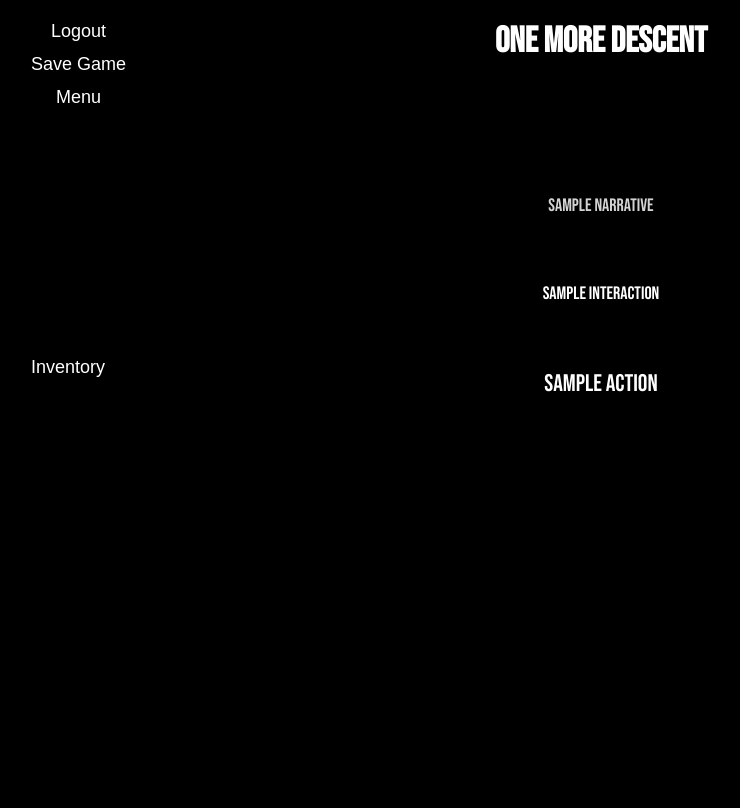
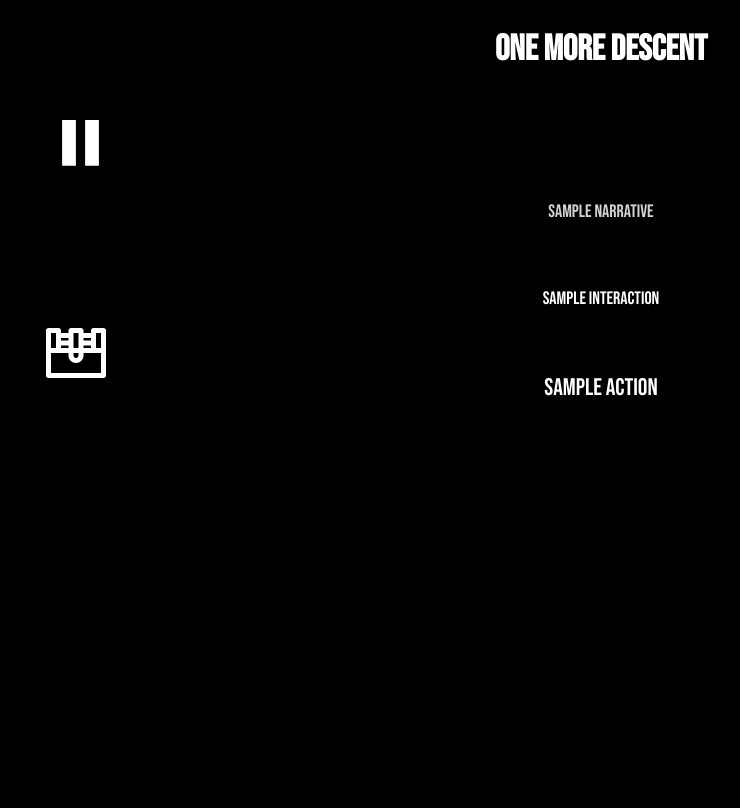
Before and after one commit to kjhall04/DungeonCrawler, a Python web app: template frontend/templates/game.html in a window 1280 px wide. Shown: the whole page, without its empty margins (39-779 px from the left). Before the commit the page ends 392 px from the top, so only its background shows below. Run offline with Jinja, Linux system fonts and the light colour scheme; the template is opened without the code that fills it: most values are stand-ins (such as "Sample title", 1, 10 or a date in 2020).

Commit message:
game menu

```diff
--- a/api/backend/game/player.py
+++ b/api/backend/game/player.py
@@ -6,7 +6,7 @@ BASE_DIRECTORY = os.path.dirname(os.path.abspath(__file__))
 CLASS_SKILLS = os.path.join(BASE_DIRECTORY, '..', 'data', 'class_skills.json')
 
 class Player():
-    def __init__(self, name: str, player_class: str, level=0, experience=0, health=20, max_health=20,
+    def __init__(self, name: str, player_class: str, level=1, experience=0, health=20, max_health=20,
                  defense=3, inventory=None, skills=None, dungeon_floor=1, player_location=None,
                  save_slot = None):
 
--- a/frontend/static/game.css
+++ b/frontend/static/game.css
@@ -1,4 +1,8 @@
 /* General Styles */
+html, body {
+    height: 100%;
+}
+
 body {
     background-color: black;
     color: white;
@@ -7,8 +11,8 @@ body {
     flex-direction: column;
     align-items: center;
     height: 100vh;
-    margin: 0;
     position: relative;
+    overflow: hidden;
 }
 
 .wrapper {
@@ -27,25 +31,62 @@ body {
     margin: 0;
 }
 
-/* Pause Menu */
+#paused {
+    font-size: 44px;
+    margin: 30px 0;
+    color: white;
+}
+
+/* Pause Button */
+#pause-button {
+    position: absolute;
+    top: 20%;
+    left: 4%;
+    font-size: 110px;
+    background: none;
+    border: none;
+    color: white;
+    cursor: pointer;
+    z-index: 10;
+    transition: color 0.3s ease, transform 0.2s ease;
+}
+
+#pause-button:hover {
+    color: gray;
+    transform: scale(1.1);
+}
+
+/* Pause Menu (Centered on Screen) */
 #pause-menu {
-    position: absolute;
-    top: 5%;
-    left: 5%;
+    display: none;
+    position: fixed;
+    top: 50%;
+    left: 50%;
+    transform: translate(-50%, -50%);
+    background-color: rgba(0, 0, 0, 0.85);
+    padding: 35px 45px;
+    width: 300px;
+    border: 1px solid white;
+    border-radius: 12px;
+    z-index: 9999;
+    text-align: center;
 }
 
 .pause-option {
     background: none;
     border: none;
     color: white;
-    font-size: 18px;
+    font-size: 40px;
     cursor: pointer;
-    text-align: left;
-    margin-bottom: 10px;
+    display: block;
+    width: 100%;
+    transition: color 0.3s ease, transform 0.2s ease;
+    font-family: "Bebas Neue", sans-serif;
 }
 
 .pause-option:hover {
     color: gray;
+    transform: scale(1.1);
 }
 
 /* Narrative Section */
@@ -98,20 +139,36 @@ body {
 }
 
 /* Inventory Button */
-#inventory-container {
+#inventory-form {
     position: absolute;
-    bottom: 5%;
-    left: 5%;
+    bottom: 5%; /* This ensures it's near the bottom of the screen */
+    left: 6.1%;   /* Adjust this value to position horizontally */
+    z-index: 10;
 }
 
 #inventory-button {
     background: none;
     border: none;
     color: white;
-    font-size: 18px;
     cursor: pointer;
+    font-size: 80px;  /* Adjust button size */
+    z-index: 10;
+    transition: color 0.3s ease, transform 0.2s ease;
+    display: flex;
+    align-items: center;
+    justify-content: center;
+    padding: 0;
 }
 
-#inventory-button:hover {
-    color: gray;
+/* SVG icon inside inventory button */
+.inventory-icon {
+    width: 60px;
+    height: 60px;
+    filter: invert(100%);
+    transition: filter 0.3s ease, transform 0.2s ease;
 }
+
+#inventory-button:hover .inventory-icon {
+    filter: invert(50%);
+    transform: scale(1.1);
+}
--- a/frontend/templates/create_account.html
+++ b/frontend/templates/create_account.html
@@ -15,7 +15,7 @@
                 <input type="text" name="username" placeholder="Username" value="{{ username if username else '' }}" required>
             </div>
             <div class="input-box">
-                <input type="email" name="email" placeholder="Email" value="{{ email if email else '' }}">
+                <input type="email" name="email" placeholder="Email" value="{{ email if email else '' }}" required>
             </div>
             <div class="input-box">
                 <input type="password" name="password" placeholder="Password" required>
--- a/frontend/templates/game.html
+++ b/frontend/templates/game.html
@@ -5,20 +5,37 @@
     <meta name="viewport" content="width=device-width, initial-scale=1.0">
     <title>One More Descent</title>
     <link href="https://fonts.googleapis.com/css2?family=Bebas+Neue&display=swap" rel="stylesheet">
+
+    <!-- Boxicons CDN -->
+    <link href='https://unpkg.com/boxicons@2.1.4/css/boxicons.min.css' rel='stylesheet'>
+
     <link rel="stylesheet" href="{{ url_for('static', filename='game.css') }}">
+
+    <script>
+        function togglePauseMenu() {
+            const menu = document.getElementById('pause-menu');
+            menu.style.display = menu.style.display === 'block' ? 'none' : 'block';
+        }
+    </script>
 </head>
 <body>
     <div class="wrapper">
-        <!-- Pause Menu -->
+        <!-- Pause Icon Button -->
+        <button id="pause-button" onclick="togglePauseMenu()">
+            <i class='bx bx-pause'></i>
+        </button>
+
+        <!-- Pause Menu (hidden by default) -->
         <div id="pause-menu">
-            <form action="/logout" method="GET">
-                <button class="pause-option">Logout</button>
-            </form>
+            <label id="paused">Paused</label>
             <form action="/save_game" method="POST">
-                <button class="pause-option">Save Game</button>
+                <button class="pause-option">&ltSave Game&gt</button>
             </form>
             <form action="/select_save" method="GET">
-                <button class="pause-option">Menu</button>
+                <button class="pause-option">&ltQuit Game&gt</button>
+            </form>
+            <form action="/logout" method="GET">
+                <button class="pause-option">&ltLogout&gt</button>
             </form>
         </div>
 
@@ -51,11 +68,11 @@
         </div>
 
         <!-- Inventory Button -->
-        <div id="inventory-container">
-            <form action="/inventory" method="GET">
-                <button id="inventory-button">Inventory</button>
-            </form>
-        </div>
+        <form action="/inventory" method="GET" id="inventory-form">
+            <button id="inventory-button">
+                <img src="{{ url_for('static', filename='images/treasure_chest.svg') }}" alt="Inventory" class="inventory-icon">
+            </button>
+        </form>
     </div>
 </body>
 </html>
```
Also changed, not shown: api/backend/app/auth.py (+6 -6 lines), api/backend/app/routes.py (+53 -29 lines), api/backend/data/descriptions.json (+11 -11 lines), frontend/static/create_character.css (+6 -10 lines), frontend/static/select_save.css (+41 -9 lines), frontend/templates/create_character.html (+10 -5 lines), frontend/templates/select_save.html (+25 -12 lines), frontend/static/images/treasure_chest.svg (added).
